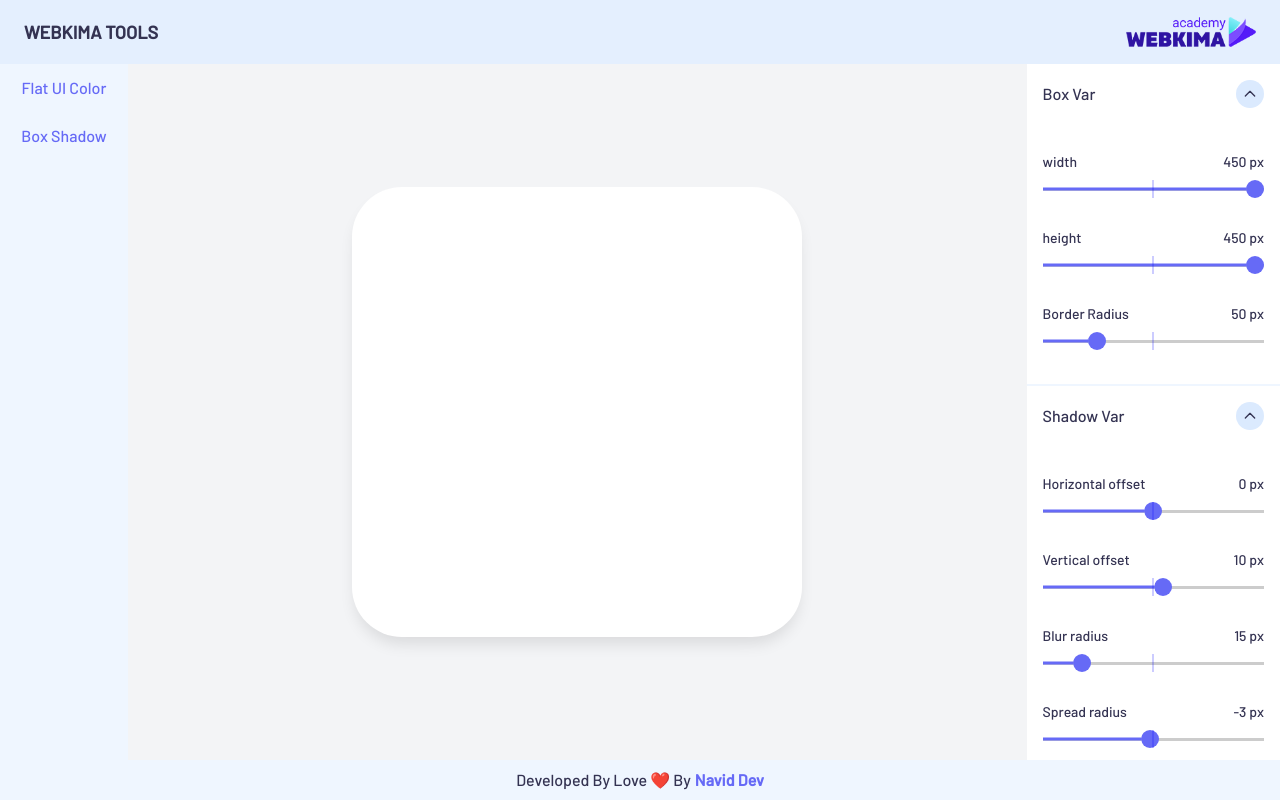
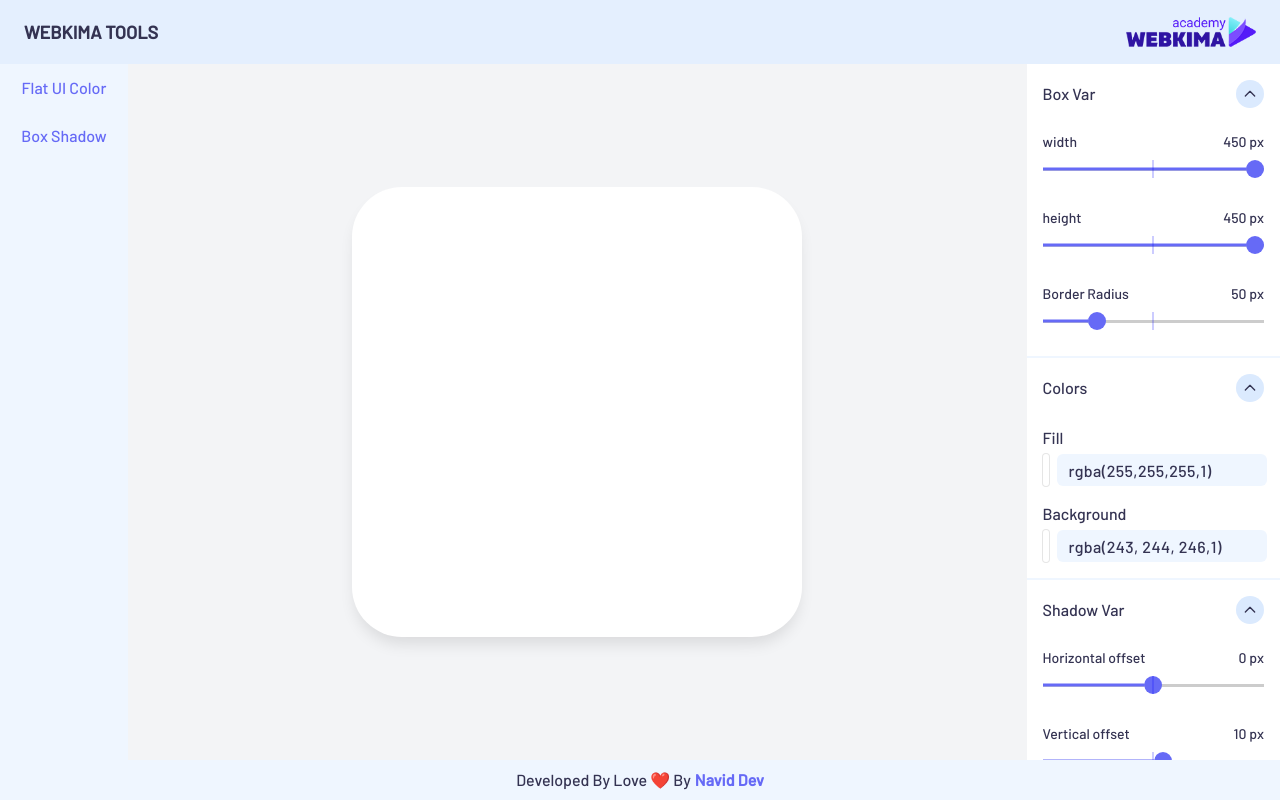
Before and after one commit to navidabdi/kimatools, a React (Create React App) app: page /box-shadow-generator in a window 1280 px wide. Built offline with nearby package versions, Linux system fonts and the light colour scheme.

Commit message:
update colorpicker -1

```diff
--- a/src/Layouts/Accordion.js
+++ b/src/Layouts/Accordion.js
@@ -1,15 +1,9 @@
-import { useEffect, useState, useRef } from "react";
-import { ChevronUpIcon, ChevronDownIcon } from "@heroicons/react/outline";
+import { useState, useRef } from "react";
+import { ChevronUpIcon } from "@heroicons/react/outline";
 
 const Accordion = ({ title, content }) => {
   const [isActiveAccordion, setIsActiveAccordion] = useState(false);
-  const [divHeight, setDivHeight] = useState(0);
   const ref = useRef(null);
-
-  // useEffect(() => {
-  //   setDivHeight(ref.current.clientHeight);
-  //   console.log("height: ", ref.current.clientHeight);
-  // }, []);
   return (
     <div key={title} className="border-b-2 border-blue-50 accordion">
       <div
@@ -27,7 +21,7 @@ const Accordion = ({ title, content }) => {
       </div>
       <div
         ref={ref}
-        className={`accordion-content p-4
+        className={`accordion-content px-4 py-2
           ${isActiveAccordion ? `` : "active"}
         `}
         style={
--- a/src/components/BoxShadow/BoxShadowTools.js
+++ b/src/components/BoxShadow/BoxShadowTools.js
@@ -72,7 +72,23 @@ const BoxShadowTools = () => {
           />,
         ]}
       />
-
+      <Accordion
+        title="Colors"
+        content={[
+          <ColorPicker
+            title="Fill"
+            color={colorBox}
+            setColor={setColorBox}
+            presetColors={presetColors}
+          />,
+          <ColorPicker
+            title="Background"
+            color={colorMain}
+            setColor={setColorMain}
+            presetColors={presetColors}
+          />,
+        ]}
+      />
       <Accordion
         title="Shadow Var"
         content={[
@@ -110,22 +126,6 @@ const BoxShadowTools = () => {
           />,
         ]}
       />
-
-      <Accordion
-        title="Colors"
-        content={[
-          <ColorPicker
-            color={colorBox}
-            setColor={setColorBox}
-            presetColors={presetColors}
-          />,
-          <ColorPicker
-            color={colorMain}
-            setColor={setColorMain}
-            presetColors={presetColors}
-          />,
-        ]}
-      />
     </div>
   );
 };
--- a/src/components/Controlers/ColorPicker.js
+++ b/src/components/Controlers/ColorPicker.js
@@ -3,7 +3,7 @@ import { RgbaStringColorPicker } from "react-colorful";
 
 import useClickOutside from "../../utils/useClickOutside";
 
-const ColorPicker = ({ color, setColor, presetColors }) => {
+const ColorPicker = ({ title, color, setColor, presetColors }) => {
   const popover = useRef();
   const [isOpen, toggle] = useState(false);
 
@@ -11,10 +11,11 @@ const ColorPicker = ({ color, setColor, presetColors }) => {
   useClickOutside(popover, close);
 
   return (
-    <div className="picker py-2">
-      <div className="flex justify-between">
+    <div className="picker py-2 first:pt-0">
+      <h4 className="mb-1">{title}</h4>
+      <div className="flex items-center justify-between">
         <div
-          className="swatch"
+          className="swatch w-8 h-8 rounded-md cursor-pointer"
           style={{ backgroundColor: color }}
           onClick={() => toggle(true)}
         />
@@ -22,7 +23,7 @@ const ColorPicker = ({ color, setColor, presetColors }) => {
           type="text"
           value={color}
           onChange={(e) => setColor(e.target.value)}
-          className=""
+          className="bg-blue-50 h-8 rounded-md px-3 tracking-wide flex-grow ml-2"
         />
       </div>
 
--- a/src/components/Controlers/RangeInput/RangeInput.js
+++ b/src/components/Controlers/RangeInput/RangeInput.js
@@ -2,7 +2,7 @@ import "./rangeInput.css";
 
 const RangeInput = ({ min, max, range, value, setValue, title }) => {
   return (
-    <div className="py-3">
+    <div className="py-3 first:pt-0">
       <div className="flex justify-between mb-2">
         <p className="block text-sm">{title}</p>
         <p className="text-sm">{`${value} px`}</p>
--- a/src/index.css
+++ b/src/index.css
@@ -97,12 +97,8 @@ body {
 }
 
 .swatch {
-  width: 28px;
-  height: 28px;
-  border-radius: 8px;
   border: 3px solid #fff;
   box-shadow: 0 0 0 1px rgba(0, 0, 0, 0.1), inset 0 0 0 1px rgba(0, 0, 0, 0.1);
-  cursor: pointer;
 }
 
 .popover {
```
